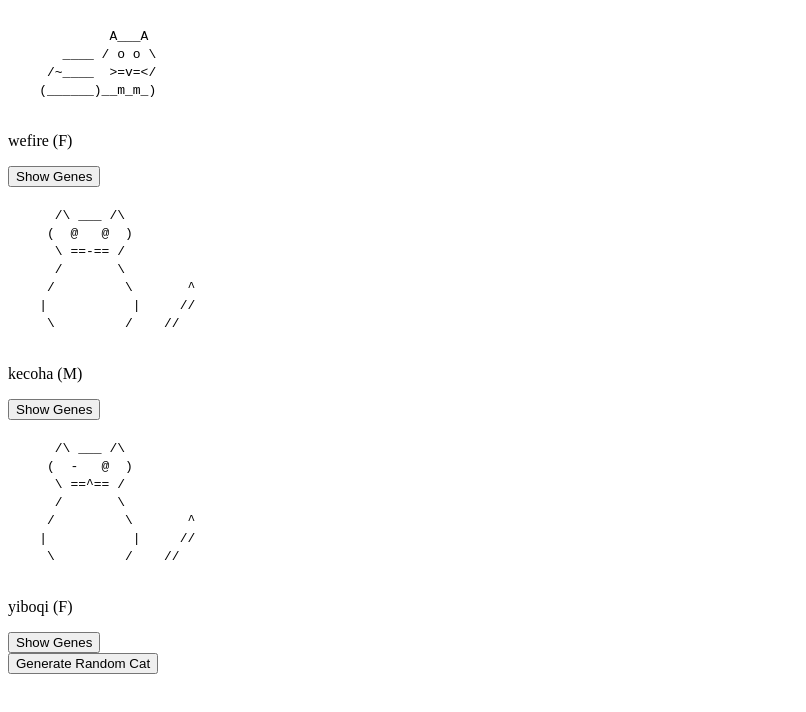
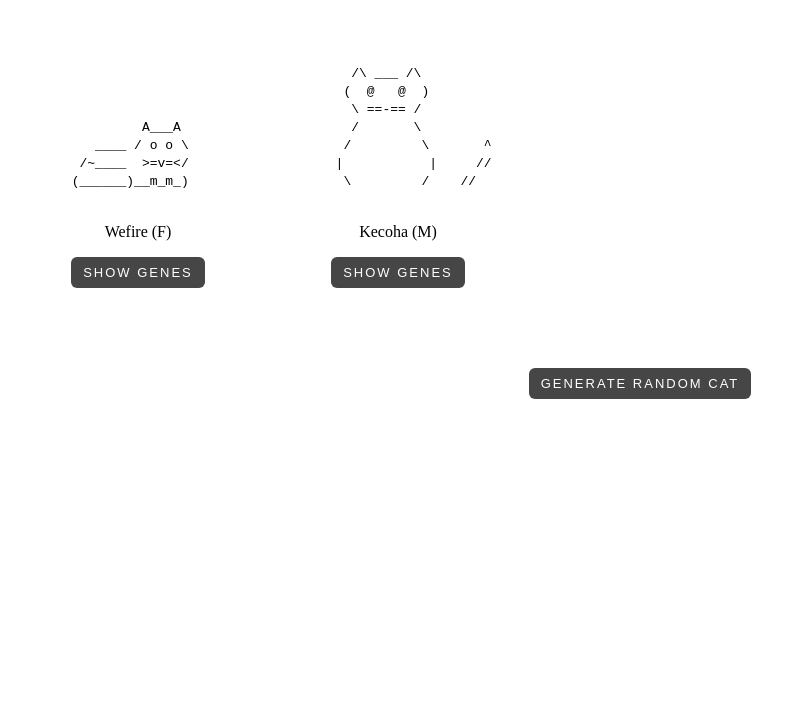
Before and after one commit to kwboyd/cat-party, a React (Vite) app: page / in a window 1280 px wide. Shown: the top 712 px of the page, without its empty margins (0-806 px from the left). Built offline with nearby package versions, Linux system fonts and the light colour scheme.

Commit message:
Style cats and change starter cats to check for sex

```diff
--- a/src/classes/Cat.js
+++ b/src/classes/Cat.js
@@ -28,6 +28,10 @@ class Cat {
         const bodyText = replaceCatFeatures({body, whiskers, eyes, nose});
         return bodyText;
     }
+
+    changeName(newName) {
+        this.name = newName;
+    }
 }
 
 export default Cat;
--- a/src/components/App.js
+++ b/src/components/App.js
@@ -1,17 +1,32 @@
 import React, { useState } from 'react';
 import CatBox from './CatBox';
 import generateRandomCat from '../services/randomCatGenerator';
+import './App.scss';
 
 const App = () => {
     const [catList, setCatList] = useState(() => generateStartingCats());
 
     function generateStartingCats() {
-        const numberOfCats = 3;
         const list = [];
-        for (let i = 0; i < numberOfCats; i++) {
-            list.push(generateRandomCat());
+        const catStatus = {
+            hasMale: false,
+            hasFemale: false
+        }
+        while (!catStatus.hasMale || !catStatus.hasFemale) {
+            const cat = createCatAndCheckSex(catStatus);
+            list.push(cat);
         }
         return list;
+    }
+
+    function createCatAndCheckSex(catStatus) {
+        const cat = generateRandomCat();
+        if (cat.male) {
+            catStatus.hasMale = true;
+        } else {
+            catStatus.hasFemale = true;
+        }
+        return cat;
     }
 
     const generateNewCat = () => {
@@ -21,13 +36,15 @@ const App = () => {
 
     return (
         <div>
-            {
-                catList.map(cat => (
-                    <CatBox cat={cat} key={cat.id}/>
-                ))
-            }
+            <div className="cat-grid">
+                {
+                    catList.map(cat => (
+                        <CatBox cat={cat} key={cat.id}/>
+                    ))
+                }
+            </div>
             <div>
-                <button onClick={() => generateNewCat()}>Generate Random Cat</button>
+                <button className="generate-button" onClick={() => generateNewCat()}>Generate Random Cat</button>
             </div>
         </div>
     )
--- /dev/null
+++ b/src/components/App.scss
@@ -0,0 +1,21 @@
+.cat-grid {
+    display: flex;
+    flex-wrap: wrap;
+}
+
+button {
+    font-size: 13px;
+    color: white;
+    background-color: #464646;
+    padding: 8px 12px;
+    border-radius: 6px;
+    border: 0;
+    text-transform: uppercase;
+    letter-spacing: 2px;
+    outline: 0px;
+}
+
+.generate-button {
+    margin: 50px auto;
+    display: block;
+}
--- a/src/components/CatBody.js
+++ b/src/components/CatBody.js
@@ -1,5 +1,4 @@
 import React from 'react';
-import './CatBody.scss';
 
 const CatBody = ({ bodyText }) => {
     return (
--- a/src/components/CatBody.scss
+++ /dev/null
@@ -1,4 +0,0 @@
-.cat-body {
-    white-space: pre;
-    font-family: monospace;
-}
--- a/src/components/CatBox.js
+++ b/src/components/CatBox.js
@@ -13,7 +13,7 @@ const CatBox = ({cat}) => {
     return (
         <div className="cat-box">
             <CatBody bodyText={cat.bodyText}></CatBody>
-            <p>{cat.name} ({cat.male ? 'M' : 'F'})</p>
+            <p className="cat-info">{cat.name} ({cat.male ? 'M' : 'F'})</p>
             {
                 showGenes && (
                     <GeneMakeup cat={cat}></GeneMakeup>
--- a/src/components/CatBox.scss
+++ b/src/components/CatBox.scss
@@ -1,3 +1,19 @@
 .cat-box {
+    margin: 30px;
+    width: 200px;
+    min-height: 250px;
+    display: flex;
+    flex-direction: column;
+    align-items: center;
+    justify-content: flex-end;
 
+    .cat-info {
+        text-align: center;
+        text-transform: capitalize;
+    }
+    .cat-body {
+        white-space: pre;
+        font-family: monospace;
+        margin: 0 auto;
+    }
 }
--- a/src/components/GeneMakeup.js
+++ b/src/components/GeneMakeup.js
@@ -1,5 +1,6 @@
 import React from 'react';
 import { geneData } from '../catData/genes';
+import './GeneMakeup.scss';
 
 const GeneMakeup = ({cat}) => {
 
@@ -8,28 +9,28 @@ const GeneMakeup = ({cat}) => {
     }
 
     return (
-        <div>
-            <div>
-                <p>彡</p>
+        <div className="gene-makeup">
+            <div className="gene-row">
+                <p>👀:</p>
                 {
-                    cat.genes.whiskers.map(gene => (
-                        <p className={isDominant('whiskers', gene) ? 'dominant' : ''} key={gene}>{gene}</p>
+                    cat.genes.eyes.map((gene, i) => (
+                        <p className={isDominant('eyes', gene) ? 'dominant' : ''} key={'eyes' + gene + i}>{gene}</p>
                     ))
                 }
             </div>
-            <div>
-                <p>👀</p>
+            <div className="gene-row">
+                <p>👃:</p>
                 {
-                    cat.genes.eyes.map(gene => (
-                        <p className={isDominant('eyes', gene) ? 'dominant' : ''} key={gene}>{gene}</p>
+                    cat.genes.nose.map((gene, i) => (
+                        <p className={isDominant('nose', gene) ? 'dominant' : ''} key={'nose' + gene + i}>{gene}</p>
                     ))
                 }
             </div>
-            <div>
-                <p>👃</p>
+            <div className="gene-row">
+                <p>彡:</p>
                 {
-                    cat.genes.nose.map(gene => (
-                        <p className={isDominant('nose', gene) ? 'dominant' : ''} key={gene}>{gene}</p>
+                    cat.genes.whiskers.map((gene, i) => (
+                        <p className={isDominant('whiskers', gene) ? 'dominant' : ''} key={'whiskers' + gene + i}>{gene}</p>
                     ))
                 }
             </div>
--- /dev/null
+++ b/src/components/GeneMakeup.scss
@@ -0,0 +1,22 @@
+.gene-makeup {
+    border: 1px solid black;
+    width: 100px;
+    padding: 10px;
+    margin-bottom: 12px;
+    .gene-row {
+        display: flex;
+        justify-content: space-between;
+        margin-bottom: 12px;
+        align-items: baseline;
+        p {
+            margin: 0;
+        }
+        &:last-child {
+            margin-bottom: 0px;
+        }
+    }
+    .dominant {
+        font-weight: bolder;
+        font-style: italic;
+    }
+}
```
Also changed, not shown: src/catData/catBodies.js (line endings or trailing spaces).
